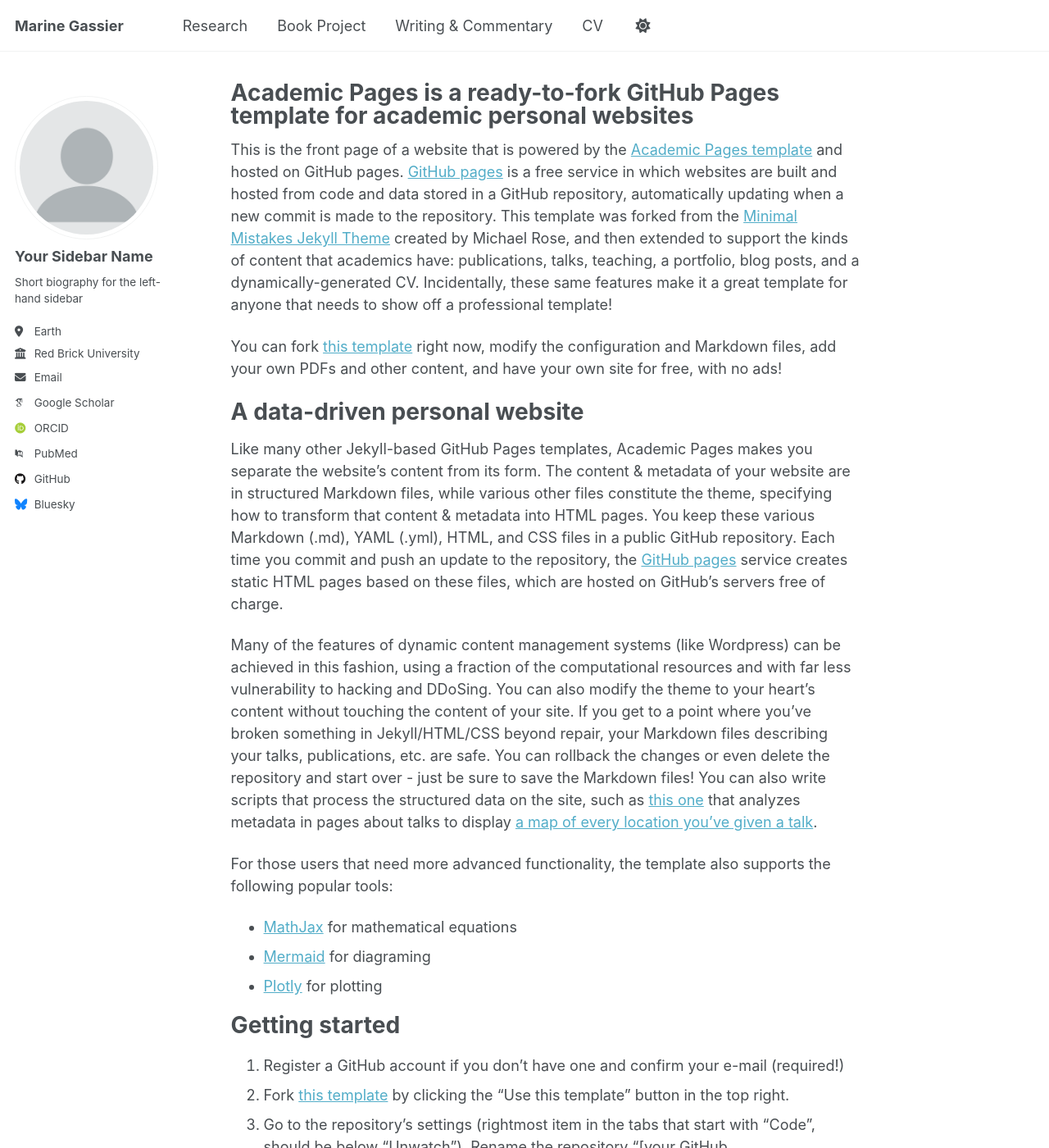
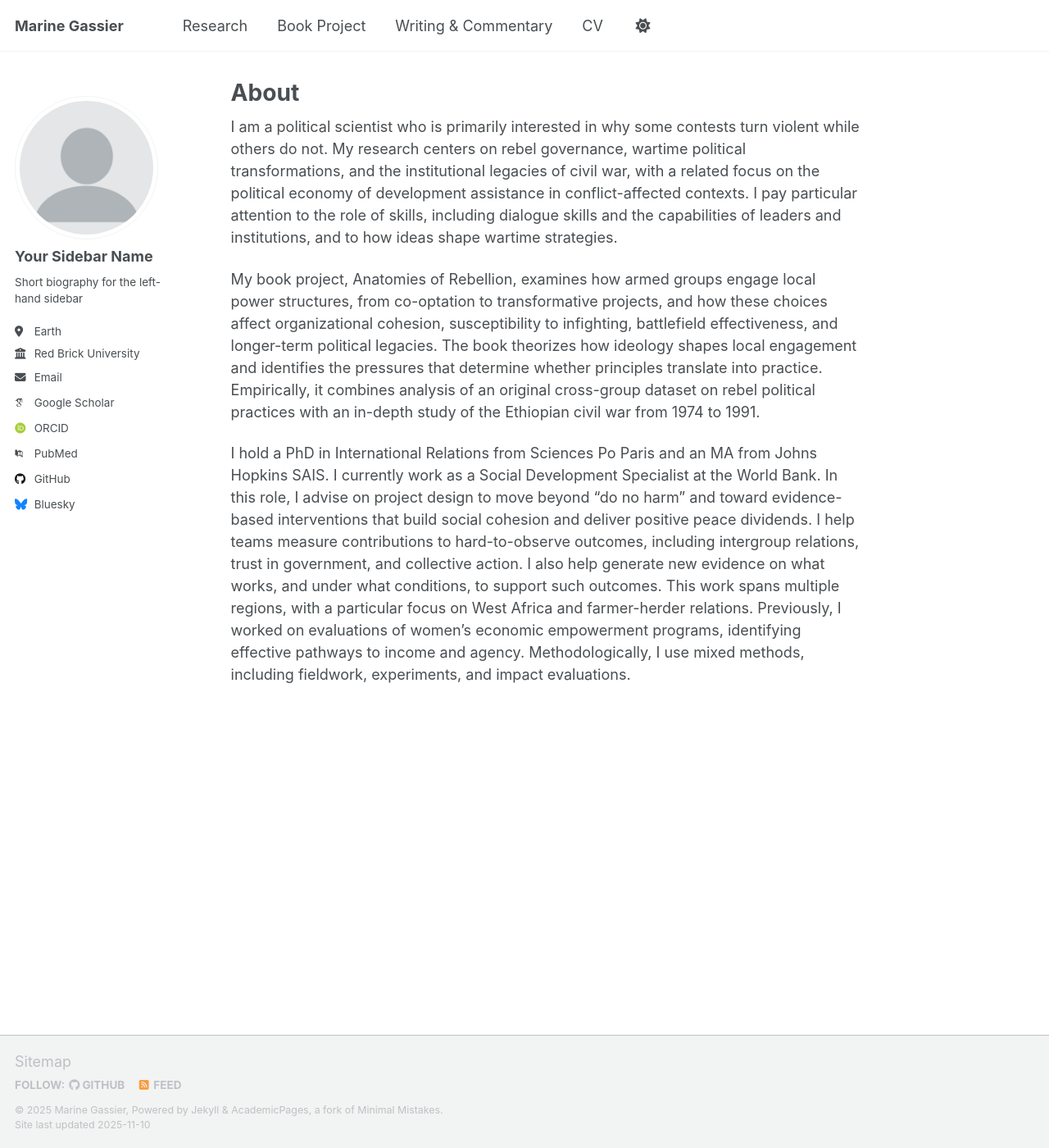
Before and after one commit to mgassier/web, a Jekyll site: the page built from _pages/about.md, in a window 1280 px wide and 1400 px high. Shown: the whole window at 82% size. Built offline with Jekyll 4.4.1, drawn with Linux system fonts in a browser that asks for light colours; some web fonts are replaced; a script that is not in the unit is left out; some of the changed text lies outside the part shown.

Commit message:
Update about.md

```diff
--- a/_pages/about.md
+++ b/_pages/about.md
@@ -1,56 +1,14 @@
 ---
 permalink: /
-title: "Academic Pages is a ready-to-fork GitHub Pages template for academic personal websites"
+title: "About"
 author_profile: true
 redirect_from:
   - /about/
   - /about.html
 ---
 
-This is the front page of a website that is powered by the [Academic Pages template](https://github.com/academicpages/academicpages.github.io) and hosted on GitHub pages. [GitHub pages](https://pages.github.com) is a free service in which websites are built and hosted from code and data stored in a GitHub repository, automatically updating when a new commit is made to the repository. This template was forked from the [Minimal Mistakes Jekyll Theme](https://mmistakes.github.io/minimal-mistakes/) created by Michael Rose, and then extended to support the kinds of content that academics have: publications, talks, teaching, a portfolio, blog posts, and a dynamically-generated CV. Incidentally, these same features make it a great template for anyone that needs to show off a professional template!
+I am a political scientist who is primarily interested in why some contests turn violent while others do not. My research centers on rebel governance, wartime political transformations, and the institutional legacies of civil war, with a related focus on the political economy of development assistance in conflict-affected contexts. I pay particular attention to the role of skills, including dialogue skills and the capabilities of leaders and institutions, and to how ideas shape wartime strategies.
 
- You can fork [this template](https://github.com/academicpages/academicpages.github.io) right now, modify the configuration and Markdown files, add your own PDFs and other content, and have your own site for free, with no ads!
+My book project, Anatomies of Rebellion, examines how armed groups engage local power structures, from co-optation to transformative projects, and how these choices affect organizational cohesion, susceptibility to infighting, battlefield effectiveness, and longer-term political legacies. The book theorizes how ideology shapes local engagement and identifies the pressures that determine whether principles translate into practice. Empirically, it combines analysis of an original cross-group dataset on rebel political practices with an in-depth study of the Ethiopian civil war from 1974 to 1991.
 
-A data-driven personal website
-======
-Like many other Jekyll-based GitHub Pages templates, Academic Pages makes you separate the website's content from its form. The content & metadata of your website are in structured Markdown files, while various other files constitute the theme, specifying how to transform that content & metadata into HTML pages. You keep these various Markdown (.md), YAML (.yml), HTML, and CSS files in a public GitHub repository. Each time you commit and push an update to the repository, the [GitHub pages](https://pages.github.com/) service creates static HTML pages based on these files, which are hosted on GitHub's servers free of charge.
-
-Many of the features of dynamic content management systems (like Wordpress) can be achieved in this fashion, using a fraction of the computational resources and with far less vulnerability to hacking and DDoSing. You can also modify the theme to your heart's content without touching the content of your site. If you get to a point where you've broken something in Jekyll/HTML/CSS beyond repair, your Markdown files describing your talks, publications, etc. are safe. You can rollback the changes or even delete the repository and start over - just be sure to save the Markdown files! You can also write scripts that process the structured data on the site, such as [this one](https://github.com/academicpages/academicpages.github.io/blob/master/talkmap.ipynb) that analyzes metadata in pages about talks to display [a map of every location you've given a talk](https://academicpages.github.io/talkmap.html).
-
-For those users that need more advanced functionality, the template also supports the following popular tools:
-- [MathJax](https://www.mathjax.org/) for mathematical equations
-- [Mermaid](https://mermaid.js.org/) for diagraming
-- [Plotly](https://plotly.com/javascript/) for plotting
-
-Getting started
-======
-1. Register a GitHub account if you don't have one and confirm your e-mail (required!)
-1. Fork [this template](https://github.com/academicpages/academicpages.github.io) by clicking the "Use this template" button in the top right.
-1. Go to the repository's settings (rightmost item in the tabs that start with "Code", should be below "Unwatch"). Rename the repository "[your GitHub username].github.io", which will also be your website's URL.
-1. Set site-wide configuration and create content & metadata (see below -- also see [this set of diffs](https://archive.is/3TPas) showing what files were changed to set up [an example site](https://getorg-testacct.github.io) for a user with the username "getorg-testacct")
-1. Upload any files (like PDFs, .zip files, etc.) to the files/ directory. They will appear at https://[your GitHub username].github.io/files/example.pdf.
-1. Check status by going to the repository settings, in the "GitHub pages" section
-
-Site-wide configuration
-------
-The main configuration file for the site is in the base directory in [_config.yml](https://github.com/academicpages/academicpages.github.io/blob/master/_config.yml), which defines the content in the sidebars and other site-wide features. You will need to replace the default variables with ones about yourself and your site's github repository. The configuration file for the top menu is in [_data/navigation.yml](https://github.com/academicpages/academicpages.github.io/blob/master/_data/navigation.yml). For example, if you don't have a portfolio or blog posts, you can remove those items from that navigation.yml file to remove them from the header.
-
-Create content & metadata
-------
-For site content, there is one Markdown file for each type of content, which are stored in directories like _publications, _talks, _posts, _teaching, or _pages. For example, each talk is a Markdown file in the [_talks directory](https://github.com/academicpages/academicpages.github.io/tree/master/_talks). At the top of each Markdown file is structured data in YAML about the talk, which the theme will parse to do lots of cool stuff. The same structured data about a talk is used to generate the list of talks on the [Talks page](https://academicpages.github.io/talks), each [individual page](https://academicpages.github.io/talks/2012-03-01-talk-1) for specific talks, the talks section for the [CV page](https://academicpages.github.io/cv), and the [map of places you've given a talk](https://academicpages.github.io/talkmap.html) (if you run this [python file](https://github.com/academicpages/academicpages.github.io/blob/master/talkmap.py) or [Jupyter notebook](https://github.com/academicpages/academicpages.github.io/blob/master/talkmap.ipynb), which creates the HTML for the map based on the contents of the _talks directory).
-
-**Markdown generator**
-
-The repository includes [a set of Jupyter notebooks](https://github.com/academicpages/academicpages.github.io/tree/master/markdown_generator
-) that converts a CSV containing structured data about talks or presentations into individual Markdown files that will be properly formatted for the Academic Pages template. The sample CSVs in that directory are the ones I used to create my own personal website at stuartgeiger.com. My usual workflow is that I keep a spreadsheet of my publications and talks, then run the code in these notebooks to generate the Markdown files, then commit and push them to the GitHub repository.
-
-How to edit your site's GitHub repository
-------
-Many people use a git client to create files on their local computer and then push them to GitHub's servers. If you are not familiar with git, you can directly edit these configuration and Markdown files directly in the github.com interface. Navigate to a file (like [this one](https://github.com/academicpages/academicpages.github.io/blob/master/_talks/2012-03-01-talk-1.md) and click the pencil icon in the top right of the content preview (to the right of the "Raw | Blame | History" buttons). You can delete a file by clicking the trashcan icon to the right of the pencil icon. You can also create new files or upload files by navigating to a directory and clicking the "Create new file" or "Upload files" buttons.
-
-Example: editing a Markdown file for a talk
-![Editing a Markdown file for a talk](/images/editing-talk.png)
-
-For more info
-------
-More info about configuring Academic Pages can be found in [the guide](https://academicpages.github.io/markdown/), the [growing wiki](https://github.com/academicpages/academicpages.github.io/wiki), and you can always [ask a question on GitHub](https://github.com/academicpages/academicpages.github.io/discussions). The [guides for the Minimal Mistakes theme](https://mmistakes.github.io/minimal-mistakes/docs/configuration/) (which this theme was forked from) might also be helpful.
+I hold a PhD in International Relations from Sciences Po Paris and an MA from Johns Hopkins SAIS. I currently work as a Social Development Specialist at the World Bank. In this role, I advise on project design to move beyond "do no harm" and toward evidence-based interventions that build social cohesion and deliver positive peace dividends. I help teams measure contributions to hard-to-observe outcomes, including intergroup relations, trust in government, and collective action. I also help generate new evidence on what works, and under what conditions, to support such outcomes. This work spans multiple regions, with a particular focus on West Africa and farmer-herder relations. Previously, I worked on evaluations of women’s economic empowerment programs, identifying effective pathways to income and agency. Methodologically, I use mixed methods, including fieldwork, experiments, and impact evaluations.
```
